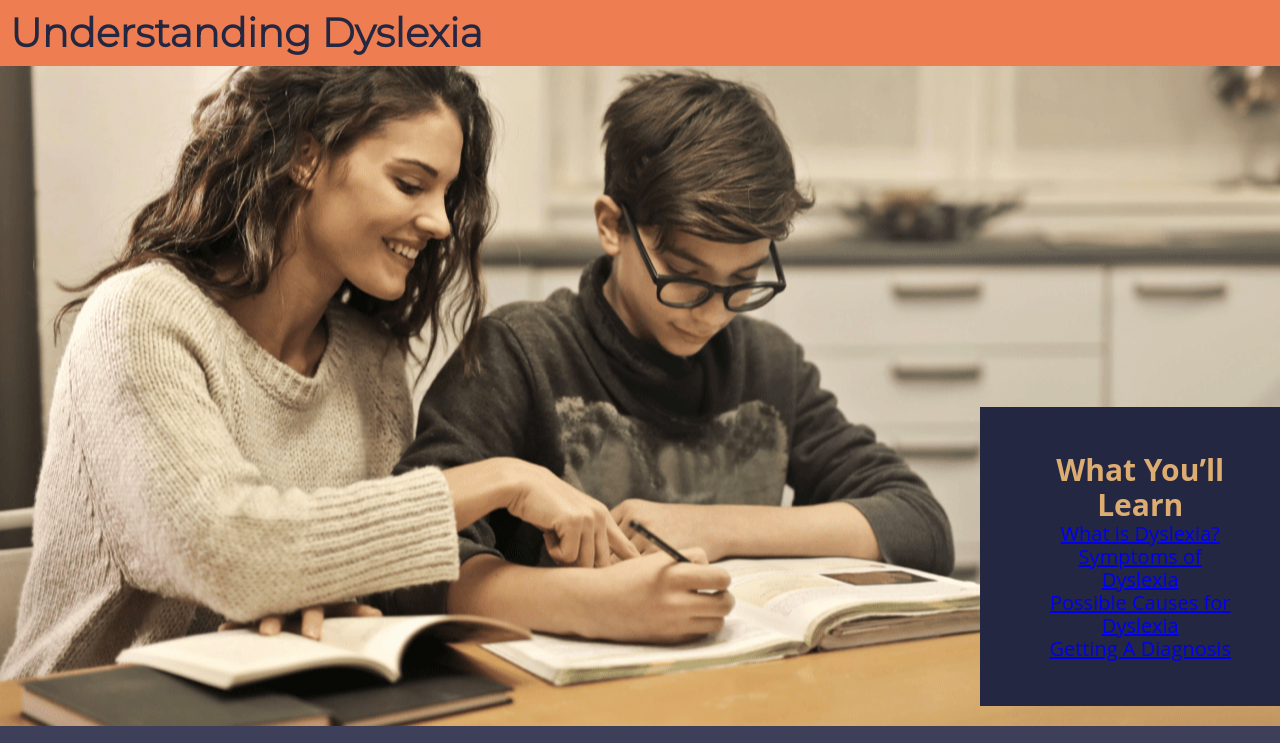
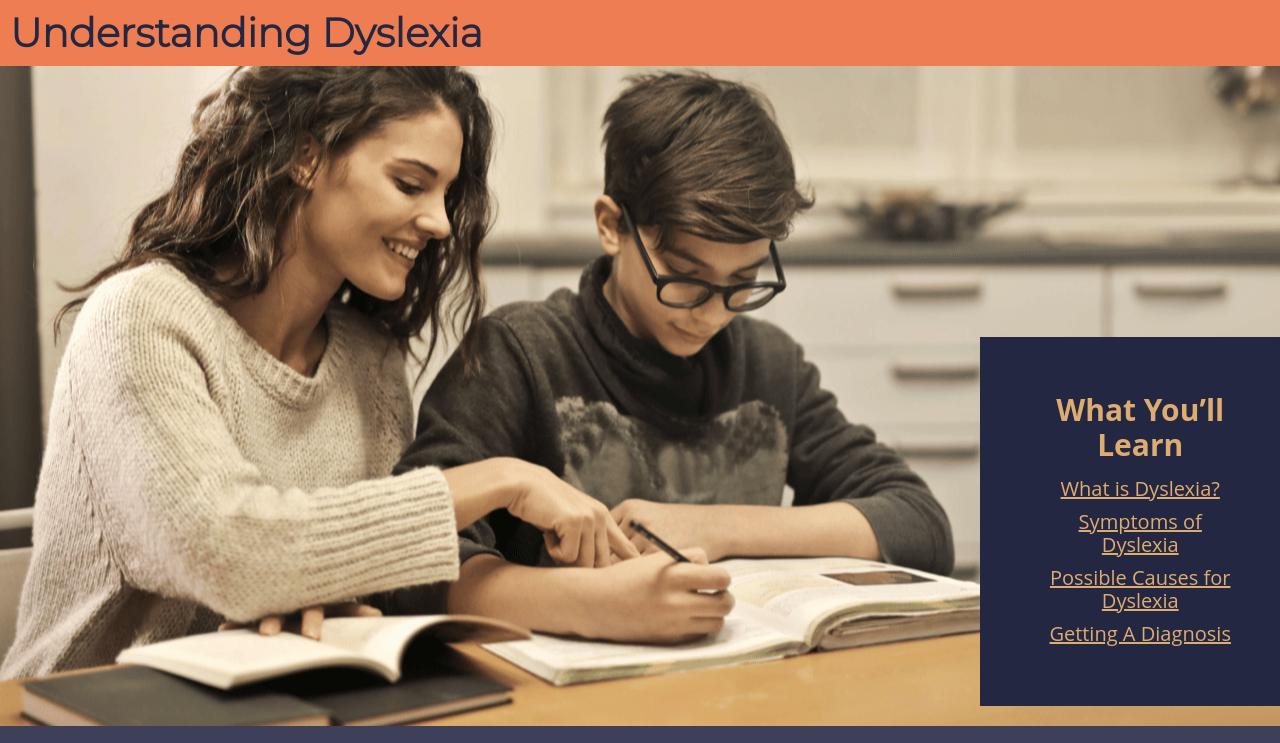
Before and after one commit to CeciFralick/WEB2_Final, a website: page deploy/index.html in a window 1280 px wide. Shown: the top 743 px of the page. Drawn offline with nearby package versions, Linux system fonts and the light colour scheme.

Commit message:
wk10part2

```diff
--- a/dev/scss/layout/_header.scss
+++ b/dev/scss/layout/_header.scss
@@ -19,10 +19,11 @@ header {
       font-size: 20px;
     }
   }
+
   padding-bottom: 20px;
 
   #background {
-    align-items:flex-end;
+    align-items: flex-end;
     background-image: url("../img/header/helper1.png");
     background-position: center;
     display: flex;
@@ -37,6 +38,11 @@ padding-bottom: 20px;
       text-align: center;
       grid-column: 4;
       font-size: 20px;
+
+      li {
+        padding-top: 5px;
+        padding-bottom: 5px;
+      }
     }
 
     display: grid;
@@ -55,6 +61,7 @@ padding-bottom: 20px;
     i {
       cursor: pointer;
       font-size: rem-calc(30);
+      color: $mustard;
     }
 
 
@@ -63,15 +70,25 @@ padding-bottom: 20px;
       padding: 20px 10px 20px;
       font-size: 16px;
 
+      a {
+        color: $mustard;
+
+        &:hover {
+          color: $lightmustard;
+        }
+
+        ;
+      }
+
       @include md {
         display: block !important;
-        padding: 20px 30px 20px;
+        padding: 10px 30px 10px;
         font-size: 18px;
       }
 
       @include lg {
         display: block !important;
-        padding: 30px 30px 30px;
+        padding: 40px 30px 40px;
         font-size: 20px;
       }
     }
```
Also changed, not shown: dev/scss/sections/_section-3.scss (+5 -3 lines), deploy/css/styles.css, dev/scss/base/_base.scss (line endings or trailing spaces), 2 other files. Lines whose indentation alone changed are shown as unchanged.
